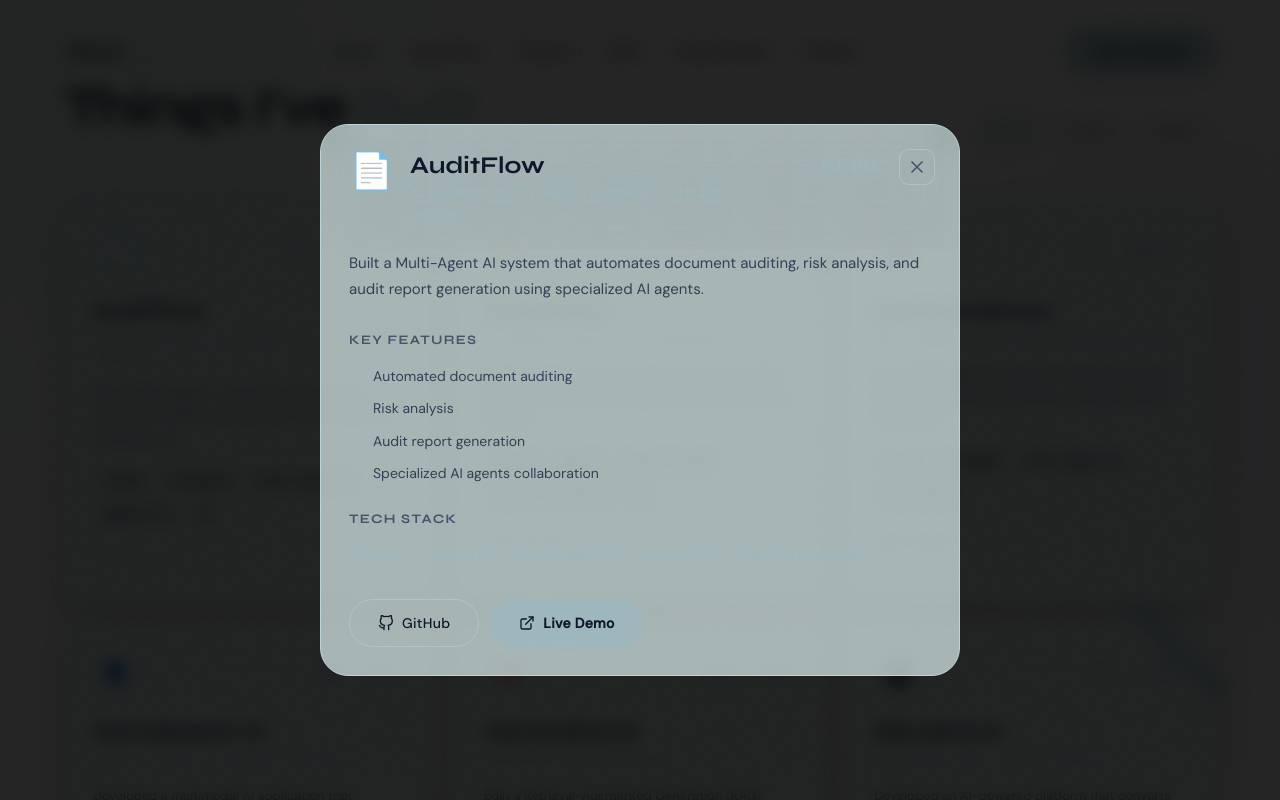
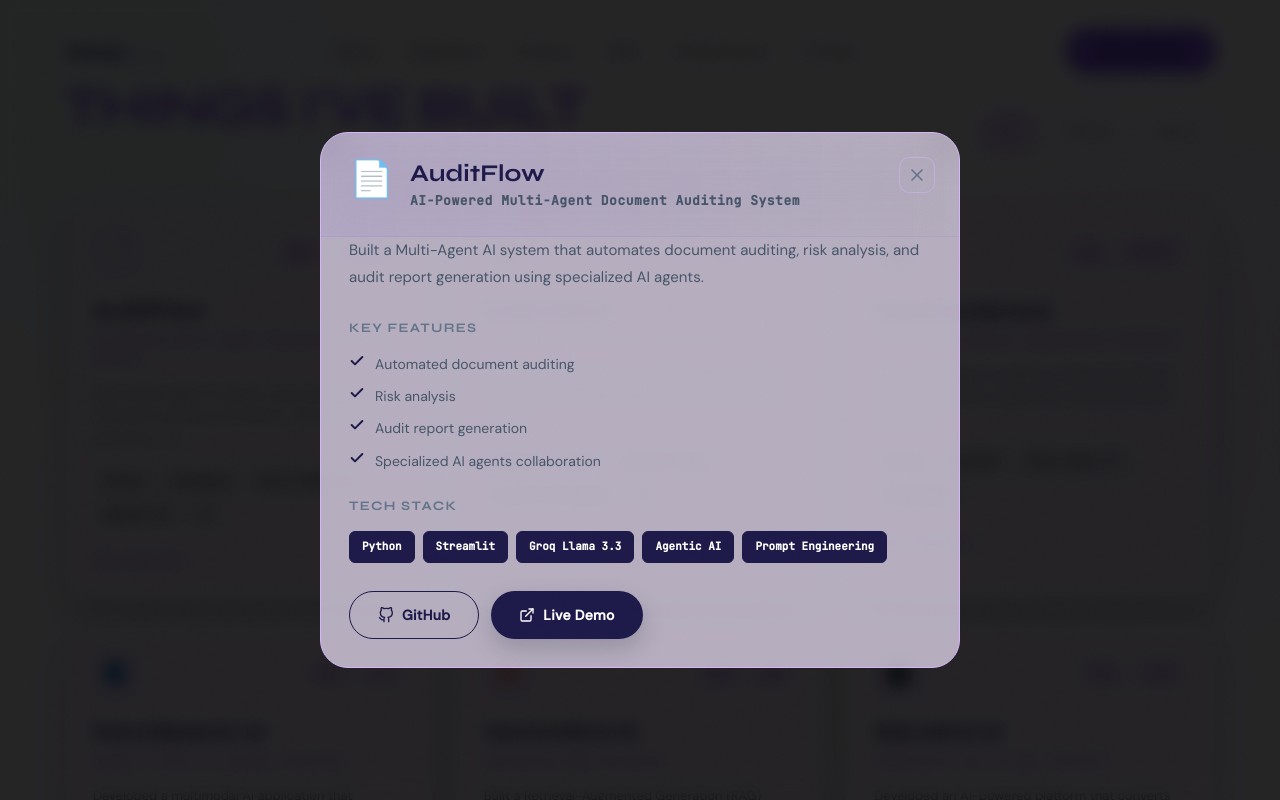
Before and after one commit to Varunkurhade1674/Portfolio, a React (Vite) app: page / in a window 1280 px wide. Both pictures are taken after a click on the element 249 px from the left and 3413 px from the top of the page. Shown: the part 3013-3813 px from the top of the page. Built offline with nearby package versions, Linux system fonts and the light colour scheme.

Commit message:
colors matched

```diff
--- a/src/components/About.css
+++ b/src/components/About.css
@@ -251,9 +251,9 @@
   margin-left: auto;
   font-family: var(--font-mono);
   font-size: 13px;
-  color: #00d2ff;
+  color: var(--accent);
   font-weight: 600;
-  background: rgba(0, 210, 255, 0.1);
+  background: var(--accent-dim);
   padding: 4px 10px;
   border-radius: 100px;
 }
--- a/src/components/About.jsx
+++ b/src/components/About.jsx
@@ -85,7 +85,7 @@
           ))}
         </div>
       ),
-      color: '#00d2ff',
+      color: '#c084fc',
       rotation: 10,
       offset: 320,
     }
--- a/src/components/Hero.jsx
+++ b/src/components/Hero.jsx
@@ -31,9 +31,9 @@
   }, [charIdx, isDeleting, wordIdx]);
 
   return (
-    <span className="text-emerald-400 font-semibold tracking-wide">
+    <span className="text-[#8b5cf6] font-semibold tracking-wide">
       {text}
-      <span className="animate-pulse text-blue-400 ml-1">|</span>
+      <span className="animate-pulse text-[#c084fc] ml-1">|</span>
     </span>
   );
 };
@@ -88,7 +88,7 @@
                 className="text-4xl md:text-5xl lg:text-6xl font-bold text-slate-900 tracking-tight leading-[1.1]"
                 style={{ fontFamily: 'var(--font-display)' }}
               >
-                Hi, I'm <span className="text-transparent bg-clip-text bg-gradient-to-r from-[#00c880] to-[#00d2ff]">Varun</span>
+                Hi, I'm <span className="text-transparent bg-clip-text bg-gradient-to-r from-[#8b5cf6] to-[#d8b4fe]">Varun</span>
               </h1>
               <div
                 className="text-2xl md:text-3xl lg:text-4xl font-bold text-slate-600 leading-tight h-10 md:h-12 flex items-center"
--- a/src/components/Projects.jsx
+++ b/src/components/Projects.jsx
@@ -48,15 +48,7 @@
         rotateY,
         transformStyle: "preserve-3d",
       }}
-    >
-      {project.featured && (
-        <div className="featured-ribbon">
-          <FiStar size={10} />
-          FEATURED
-        </div>
-      )}
-
-      <div className="project-header">
+    >      <div className="project-header">
         <div className="project-icon-wrap" style={{ background: `${project.color}15`, border: `1px solid ${project.color}30` }}>
           <span className="project-icon">{project.icon}</span>
         </div>
@@ -135,14 +127,9 @@
               <div className="modal-title-row">
                 <span className="modal-icon">{project.icon}</span>
                 <div>
-                  <h2 className="modal-title">{project.title}</h2>
-                  <p className="modal-subtitle" style={{ color: project.color }}>{project.subtitle}</p>
+                  <h2 className="modal-title" style={{ color: 'var(--text-primary)' }}>{project.title}</h2>
+                  <p className="modal-subtitle" style={{ color: 'var(--text-secondary)', fontWeight: '600', letterSpacing: '0.5px' }}>{project.subtitle}</p>
                 </div>
-                {project.featured && (
-                  <span className="badge" style={{ background: `${project.color}15`, color: project.color, border: `1px solid ${project.color}30`, marginLeft: 'auto' }}>
-                    <FiStar size={10} /> FEATURED
-                  </span>
-                )}
               </div>
               <button className="modal-close" onClick={onClose}><FiX size={20} /></button>
             </div>
@@ -155,8 +142,8 @@
               <div className="modal-features">
                 {project.features.map((f) => (
                   <div key={f} className="modal-feature">
-                    <FiCheck size={14} style={{ color: project.color, flexShrink: 0 }} />
-                    <span>{f}</span>
+                    <FiCheck size={16} style={{ color: 'var(--text-primary)', flexShrink: 0, strokeWidth: 3 }} />
+                    <span style={{ color: 'var(--text-secondary)' }}>{f}</span>
                   </div>
                 ))}
               </div>
@@ -166,7 +153,7 @@
               <div className="modal-section-title">Tech Stack</div>
               <div className="modal-tech-row">
                 {project.tech.map((t) => (
-                  <span key={t} className="tech-tag" style={{ color: project.color, borderColor: `${project.color}30`, background: `${project.color}15` }}>
+                  <span key={t} className="tech-tag" style={{ color: '#ffffff', background: 'var(--text-primary)', borderColor: 'var(--text-primary)', fontWeight: '600', padding: '6px 12px' }}>
                     {t}
                   </span>
                 ))}
@@ -174,15 +161,15 @@
             </div>
 
             <div className="modal-cta-row">
-              <a href={project.github} target="_blank" rel="noreferrer" className="btn btn-outline">
+              <a href={project.github} target="_blank" rel="noreferrer" className="btn btn-outline" style={{ borderColor: 'var(--text-primary)', color: 'var(--text-primary)', fontWeight: '600' }}>
                 <FiGithub size={16} /> GitHub
               </a>
               {project.demoVideo ? (
-                <button onClick={() => setShowVideo(true)} className="btn btn-primary" style={{ background: project.color, boxShadow: `0 0 20px ${project.color}40`, border: 'none', color: '#ffffff' }}>
+                <button onClick={() => setShowVideo(true)} className="btn btn-primary" style={{ background: 'var(--text-primary)', color: '#ffffff', boxShadow: '0 10px 25px rgba(15,23,42,0.2)' }}>
                   <FiPlay size={16} /> Watch Demo
                 </button>
               ) : (
-                <a href={project.live} target="_blank" rel="noreferrer" className="btn btn-primary" style={{ background: project.color, boxShadow: `0 0 20px ${project.color}40` }}>
+                <a href={project.live} target="_blank" rel="noreferrer" className="btn btn-primary" style={{ background: 'var(--text-primary)', color: '#ffffff', boxShadow: '0 10px 25px rgba(15,23,42,0.2)' }}>
                   <FiExternalLink size={16} /> Live Demo
                 </a>
               )}
--- a/src/data/index.js
+++ b/src/data/index.js
@@ -74,7 +74,7 @@
     category: ["Python", "AI", "Agentic AI"],
     featured: true,
     badge: "AGENTIC",
-    color: "#9eb7bc",
+    color: "#8b5cf6",
     github: "https://github.com/Varunkurhade1674/Multi-Agent-AuditFlow",
     live: "#",
     icon: "📄",
@@ -94,7 +94,7 @@
     category: ["Python", "AI", "Computer Vision"],
     featured: true,
     badge: "AI",
-    color: "#9eb7bc",
+    color: "#8b5cf6",
     github: "https://github.com/Varunkurhade1674/KrishiMitra-Agriculture-Assistant",
     live: "#",
     icon: "🌾",
@@ -113,7 +113,7 @@
     category: ["Python", "AI", "Agentic AI", "FastAPI"],
     featured: false,
     badge: "HEALTH",
-    color: "#9eb7bc",
+    color: "#8b5cf6",
     github: "https://github.com/Varunkurhade1674/MediConsensus-Collaborative-Medical-Diagnostics-Platform",
     live: "#",
     icon: "🏥",
@@ -132,7 +132,7 @@
     category: ["Python", "AI", "Multimodal"],
     featured: false,
     badge: "TTS",
-    color: "#9eb7bc",
+    color: "#8b5cf6",
     github: "https://github.com/Varunkurhade1674/NarraSpeech-AI",
     live: "#",
     icon: "🗣️",
@@ -152,8 +152,8 @@
     category: ["Python", "AI", "RAG"],
     featured: false,
     badge: "RAG",
-    color: "#9eb7bc",
-    github: "https://github.com/Varunkurhade1674/VectorMind-AI-Enterprise-RAG-Assistant-Generative-AI-RAG",
+    color: "#8b5cf6",
+    github: "https://github.com/Varunkurhade1674/VectorMind-AI-Enterprise-RAG-Assistant-Generative-AI-RAG-",
     live: "#",
     icon: "🧠",
   },
@@ -171,8 +171,8 @@
     category: ["Python", "AI", "React"],
     featured: true,
     badge: "DATA",
-    color: "#9eb7bc",
-    github: "https://github.com/Varunkurhade1674/SQLMind-AI—Natural-Language-to-SQL-Intelligence-Platform",
+    color: "#8b5cf6",
+    github: "https://github.com/Varunkurhade1674/SQLMind-AI---Natural-Language-to-SQL-Intelligence-Platform",
     live: "#",
     icon: "🗄️",
   },
@@ -190,7 +190,7 @@
     category: ["Python", "AI", "Agentic AI", "RAG"],
     featured: false,
     badge: "AGENTIC",
-    color: "#9eb7bc",
+    color: "#8b5cf6",
     github: "https://github.com/Varunkurhade1674/IntelliDocs-AI-Document-Intelligence-Hub",
     live: "#",
     icon: "📑",
@@ -209,7 +209,7 @@
     category: ["Python", "AI", "Agentic AI"],
     featured: false,
     badge: "ENTERPRISE",
-    color: "#9eb7bc",
+    color: "#8b5cf6",
     github: "Repository Link",
     live: "#",
     icon: "⛓️",
@@ -232,7 +232,7 @@
     category: ["React", "Node.js", "MongoDB"],
     featured: true,
     badge: "PREMIUM",
-    color: "#9eb7bc",
+    color: "#8b5cf6",
     github: "https://github.com/Varunkurhade1674/Cryptalk-secure-space",
     live: "#",
     demoVideo: "/Cryptalk.mp4",
@@ -256,7 +256,7 @@
     category: ["React", "Node.js", "MongoDB"],
     featured: false,
     badge: "LIVE",
-    color: "#9eb7bc",
+    color: "#8b5cf6",
     github: "#",
     live: "#",
     icon: "🏡",
@@ -279,7 +279,7 @@
     category: ["JavaScript"],
     featured: false,
     badge: "FUN",
-    color: "#9eb7bc",
+    color: "#8b5cf6",
     github: "https://github.com/Varunkurhade1674/Play-Coding/tree/main",
     live: "#",
     demoVideo: "/PlayCoding.mp4",
@@ -302,7 +302,7 @@
     category: ["React", "Node.js", "MongoDB", "JavaScript"],
     featured: false,
     badge: "FINTECH",
-    color: "#9eb7bc",
+    color: "#8b5cf6",
     github: "#",
     live: "#",
     demoVideo: "/Zerodhaclone.mp4",
@@ -326,7 +326,7 @@
       "Collaborative team-based AI development",
     ],
     tech: ["Python", "LangChain", "LLMs", "RAG"],
-    color: "#9eb7bc",
+    color: "#8b5cf6",
   },
   {
     id: 2,
@@ -343,7 +343,7 @@
       "Researching emerging AI tools",
     ],
     tech: ["Python", "Generative AI", "APIs", "Prompting"],
-    color: "#9eb7bc",
+    color: "#8b5cf6",
   },
 ];
 
@@ -369,7 +369,7 @@
       "Competed in a national-level hackathon challenging developers across India to build innovative solutions under time pressure.",
     icon: "🏆",
     type: "National",
-    color: "#9eb7bc",
+    color: "#8b5cf6",
   },
   {
     title: "State Level Project Competition",
@@ -377,7 +377,7 @@
       "Presented a project at BIT Bengaluru's state-level competition, competing against top engineering teams across Karnataka.",
     icon: "🥇",
     type: "State Level",
-    color: "#9eb7bc",
+    color: "#8b5cf6",
     venue: "BIT Bengaluru",
   },
 ];
--- a/src/styles/global.css
+++ b/src/styles/global.css
@@ -7,25 +7,25 @@
 }
 
 :root {
-  --bg-primary: #F5F5F5;
-  --bg-secondary: #DFF1F1;
-  --bg-card: rgba(223, 241, 241, 0.7); /* #DFF1F1 */
-  --bg-card-hover: rgba(223, 241, 241, 0.9);
-  --border-card: #BBD5DA;
-  --border: rgba(187, 213, 218, 0.5); /* #BBD5DA with opacity */
-  --border-hover: #BBD5DA;
+  --bg-primary: #faf5ff; /* very light purple/white */
+  --bg-secondary: #f3e8ff; /* light lavender */
+  --bg-card: rgba(243, 232, 255, 0.7); /* translucent light lavender */
+  --bg-card-hover: rgba(243, 232, 255, 1);
+  --border-card: #d8b4fe;
+  --border: rgba(216, 180, 254, 0.5);
+  --border-hover: #c084fc;
 
-  --accent: #BBD5DA;
-  --accent-dim: rgba(187, 213, 218, 0.3);
-  --accent-glow: rgba(187, 213, 218, 0.4);
-  --purple: #BBD5DA;
-  --purple-dim: rgba(187, 213, 218, 0.15);
-  --amber: #BBD5DA;
-  --amber-dim: rgba(187, 213, 218, 0.15);
+  --accent: #8b5cf6; /* vibrant purple */
+  --accent-dim: rgba(139, 92, 246, 0.15);
+  --accent-glow: rgba(139, 92, 246, 0.3);
+  --purple: #8b5cf6;
+  --purple-dim: rgba(139, 92, 246, 0.15);
+  --amber: #8b5cf6;
+  --amber-dim: rgba(139, 92, 246, 0.15);
 
-  --text-primary: #0f172a;
-  --text-secondary: #334155;
-  --text-muted: #475569;
+  --text-primary: #1e1b4b; /* deep indigo for headings */
+  --text-secondary: #475569; /* slate gray for text */
+  --text-muted: #64748b;
 
   --font-display: 'Syne', sans-serif;
   --font-body: 'DM Sans', sans-serif;
@@ -124,6 +124,8 @@
   line-height: 1.1;
   letter-spacing: -0.02em;
   margin-bottom: 16px;
+  color: var(--accent); /* Whole title is purple */
+  text-transform: uppercase; /* Match the CORE PRINCIPLES uppercase style */
 }
 
 .section-subtitle {
```
